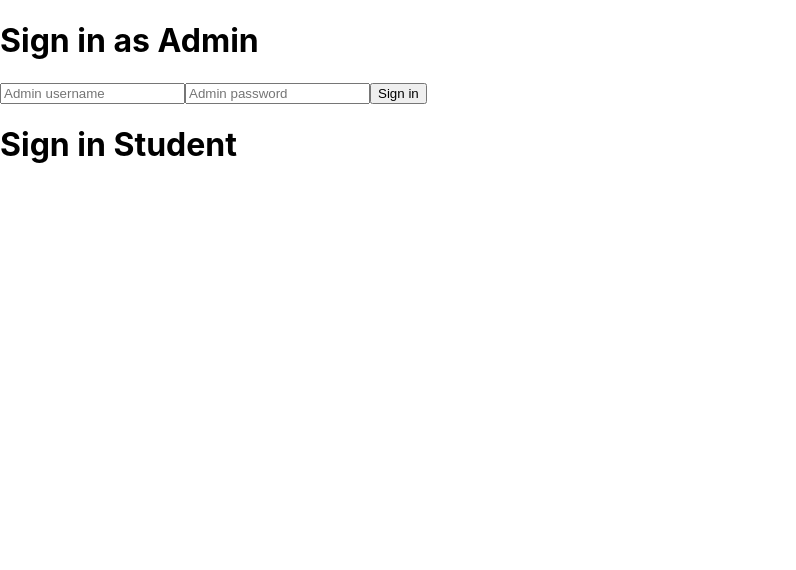
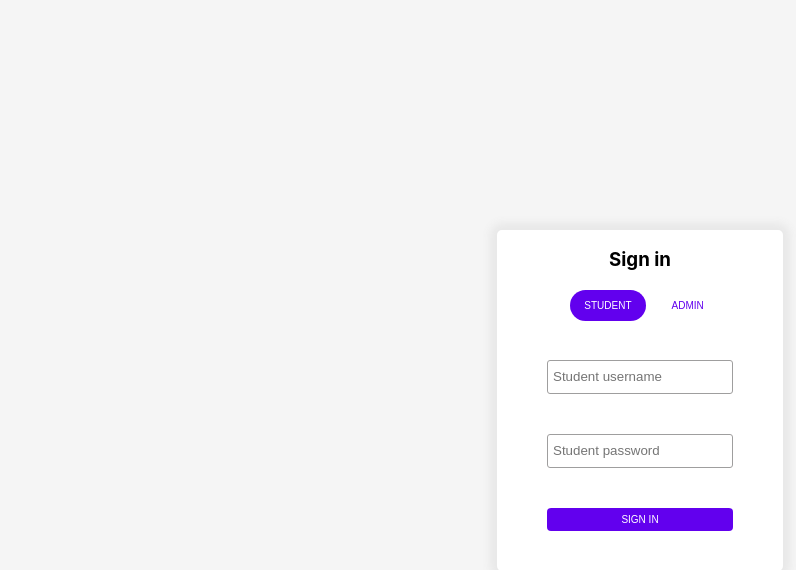
Before and after one commit to AnupamaCodippily/zoom-clone-frontend, a React (Create React App) app: page / in a window 1280 px wide. Shown: the top 570 px of the page, without its empty margins (0-796 px from the left). Built offline with nearby package versions, Linux system fonts and the light colour scheme; no server answers.

Commit message:
complete the login screen ui

```diff
--- a/src/lib/authentication/authenticate-admin.ts
+++ b/src/lib/authentication/authenticate-admin.ts
@@ -1,4 +1,3 @@
-import { redirect } from "react-router-dom";
 import { setAuthErrorState, setAuthJwtToken } from "../../state/slices/auth";
 import { setUsername } from "../../state/slices/room";
 import { store } from "../../state/store";
@@ -26,15 +25,10 @@ export async function authenticateAdmin(username: string, password: string) {
     store.dispatch(setAuthErrorState(false))
     store.dispatch(setUsername(username))
 
-    return new Response("", {
-      status: 302,
-      headers: {
-        Location: '/classroom/1',
-      },
-    });
+    return true;
   } else {
     store.dispatch(setAuthErrorState(true))
-    return null;
+    return false;
   }
 
 }
--- /dev/null
+++ b/src/styles/views/_login-view.scss
@@ -0,0 +1,118 @@
+.login-view {
+  width: 100vw;
+  height: 100vh;
+  background-color: whitesmoke;
+
+  position: fixed;
+
+  display: flex;
+
+  justify-content: center;
+  align-items: center;
+
+  .login-view-inner-content-panel {
+    text-align: center;
+    display: flex;
+    flex-direction: column;
+    background-color: white;
+    position: relative;
+    padding: 40px 50px;
+
+    border: none;
+    border-radius: 5px;
+
+    -webkit-box-shadow: 0px 0px 8px 7px rgba(232, 232, 232, 1);
+    -moz-box-shadow: 0px 0px 8px 7px rgba(232, 232, 232, 1);
+    box-shadow: 0px 0px 8px 7px rgba(232, 232, 232, 1);
+  }
+
+  .toggle-user-type-container {
+    position: absolute;
+    width: 100%;
+    top: 0px;
+    left: 0px;
+    button {
+      font-size: 10px;
+      color: black;
+      text-transform: uppercase;
+      margin: 0px 10px;
+      cursor: pointer;
+      border: none;
+      background-color: white;
+      color: rgb(98, 0, 238);
+
+      &.selected-user-type {
+        background-color: rgb(98, 0, 238);
+        color: white;
+        padding: 10px 14px;
+        font-weight: 500;
+        border: none;
+        border-radius: 30px;
+
+        &.student-login-select {
+          animation: slide-from-right forwards 0.63s;
+        }
+
+        &.admin-login-select {
+          animation: slide-from-left forwards 0.63s;
+        }
+      }
+    }
+  }
+
+  .admin-login-form {
+    display: flex;
+    flex-direction: column;
+    gap: 40px;
+    margin-top: 90px;
+
+    input[type="text"],
+    input[type="password"] {
+      min-height: 30px;
+      border: solid 0.1px rgb(159, 158, 158);
+      border-radius: 3px;
+      padding-left: 5px;
+      background-color: white;
+    }
+
+    input[type="submit"] {
+      background-color: rgb(98, 0, 238);
+      border: none;
+      border-radius: 4px;
+      padding: 6px;
+      color: white;
+      text-transform: uppercase;
+      font-size: 10px;
+      cursor: pointer;
+    }
+
+    input:focus {
+      outline: none !important;
+      border: 1px solid rgb(98, 0, 238);
+    }
+  }
+}
+
+@keyframes slide-from-right {
+  0% {
+    margin-right: 2px;
+    opacity: 0;
+  }
+
+  100% {
+    margin-right: 10px;
+    opacity: 1;
+  }
+}
+
+@keyframes slide-from-left {
+  0% {
+    margin-left: 2px;
+    opacity: 0;
+  }
+
+  100% {
+    margin-left: 10px;
+    opacity: 1;
+  }
+}
--- a/src/styles/views/main.scss
+++ b/src/styles/views/main.scss
@@ -1 +1,2 @@
 @import url(_room.scss);
+@import url(_login-view.scss);
--- a/src/views/login/LoginView.tsx
+++ b/src/views/login/LoginView.tsx
@@ -5,21 +5,63 @@ import { authenticateAdmin } from "../../lib/authentication/authenticate-admin";
 const LoginView = () => {
   const [adminUsername, setAdminUsername] = useState("");
   const [adminPassword, setAdminPassword] = useState("");
-
+  const [studentUsername, setStudentUsername] = useState("");
+  const [studentPassword, setStudentPassword] = useState("");
   const [userLoggedIn, setUserLoggedIn] = useState(false);
 
   async function attemptAdminSignIn(e: FormEvent) {
-    e.preventDefault()
-    const res: Response | null = await authenticateAdmin(adminUsername, adminPassword);
-    setUserLoggedIn(res != null);
+    e.preventDefault();
+    const res: boolean | null = await authenticateAdmin(
+      adminUsername,
+      adminPassword
+    );
+    setUserLoggedIn(res);
   }
 
-  if (userLoggedIn) return <Navigate to='/classrooms/1' />
+  async function attemptStudentSignIn(e: FormEvent) {
+    e.preventDefault();
+    const res: boolean | null = await authenticateAdmin(
+      adminUsername,
+      adminPassword
+    );
+
+    setUserLoggedIn(res);
+  }
+
+  const [isLoggingInAsAdmin, setIsLoggingInAsAdmin] = useState(false);
+
+  if (userLoggedIn) return <Navigate to="/classrooms/1" />;
   return (
+    <div className="login-view">
+      <div className="login-view-inner-content-panel">
+        <div className="form-container">
+          <div className="toggle-user-type-container">
+            <h3>Sign in</h3>
+            <button
+              className={
+                "student-login-select " +
+                (isLoggingInAsAdmin ? "" : "selected-user-type")
+              }
+              onClick={() => setIsLoggingInAsAdmin(false)}
+            >
+              Student
+            </button>
+            <button
+              className={
+                "admin-login-select " +
+                (isLoggingInAsAdmin ? "selected-user-type" : "")
+              }
+              onClick={() => setIsLoggingInAsAdmin(true)}
+            >
+              Admin
+            </button>
+          </div>
           <div>
-      <div>
-        <h1>Sign in as Admin</h1>
-        <form onSubmit={(e: FormEvent) => attemptAdminSignIn(e)}>
+            {isLoggingInAsAdmin && (
+              <form
+                onSubmit={(e: FormEvent) => attemptAdminSignIn(e)}
+                className="admin-login-form"
+              >
                 <input
                   required
                   type="text"
@@ -38,14 +80,34 @@ const LoginView = () => {
                 />
                 <input type="submit" value="Sign in" />
               </form>
+            )}
+
+            {!isLoggingInAsAdmin && (
+              <form
+                onSubmit={(e: FormEvent) => attemptStudentSignIn(e)}
+                className="admin-login-form"
+              >
+                <input
+                  required
+                  type="text"
+                  value={studentUsername}
+                  placeholder="Student username"
+                  autoComplete=""
+                  onChange={(e) => setStudentUsername(e.target.value)}
+                />
+                <input
+                  required
+                  type="password"
+                  value={studentPassword}
+                  placeholder="Student password"
+                  autoComplete="current-password"
+                  onChange={(e) => setStudentPassword(e.target.value)}
+                />
+                <input type="submit" value="Sign in" />
+              </form>
+            )}
           </div>
-      <div>
-        <h1>Sign in Student</h1>
-        {/* <form>
-          <input type="text" value="" />
-          <input type="password" value="" />
-          <input type="submit" value="Sign in" />
-        </form> */}
+        </div>
       </div>
     </div>
   );
```
Also changed, not shown: src/styles/views/_lobby.scss (added). Lines whose indentation alone changed are shown as unchanged.
